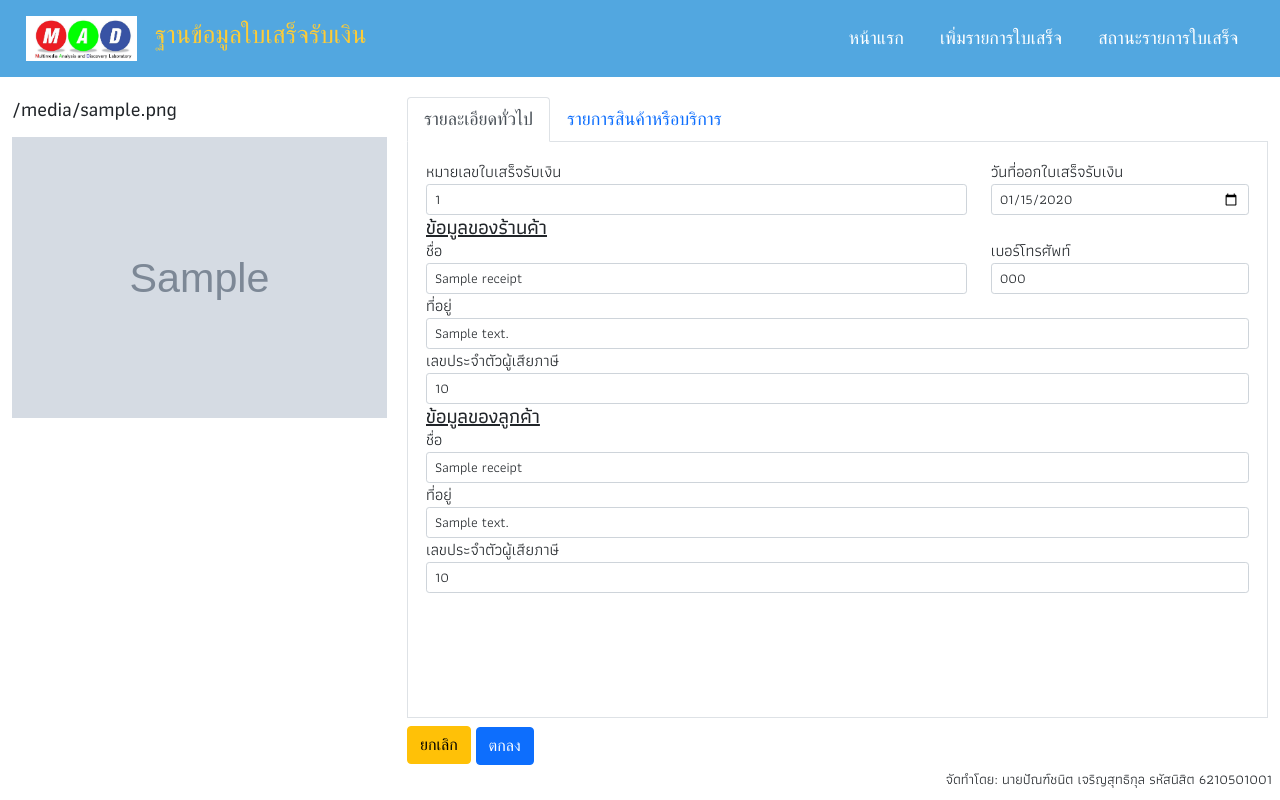
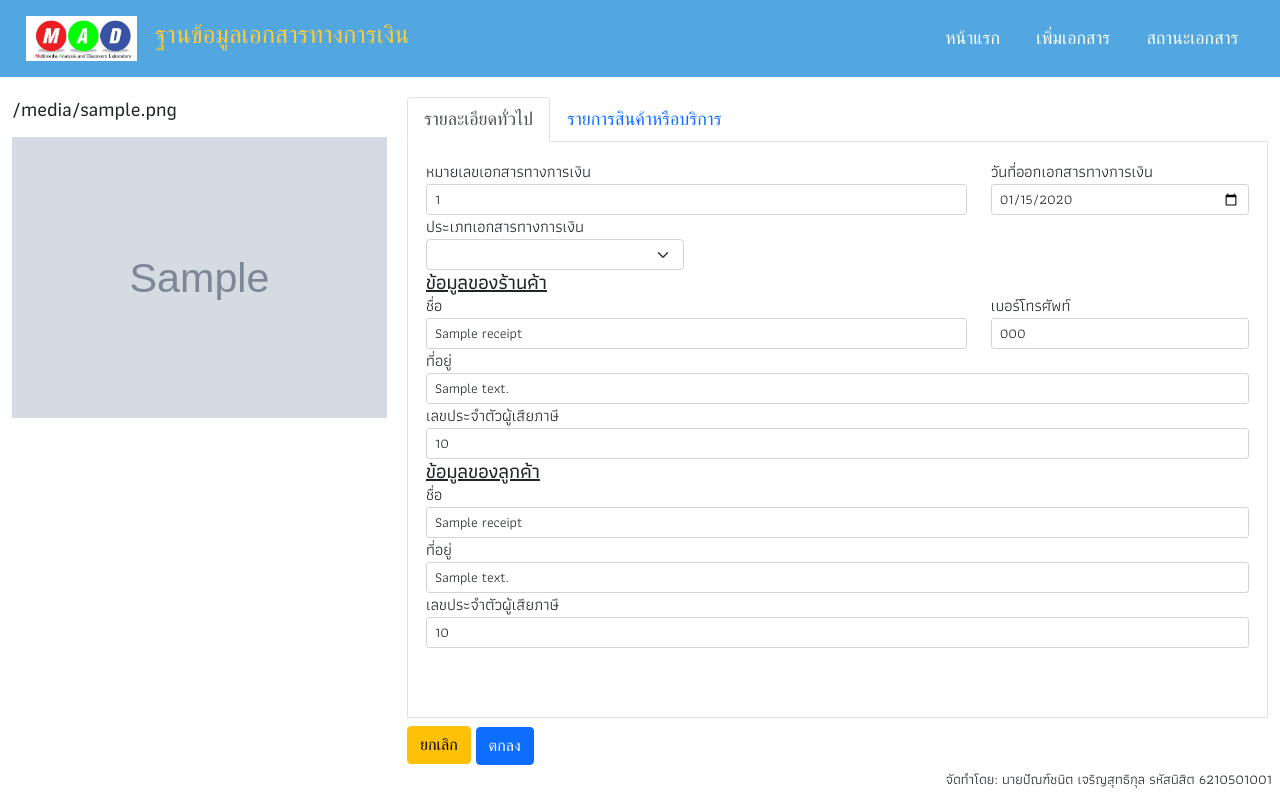
Before and after one commit to pant411/Final-Project-Web-Pantchanit, a FastAPI app: template templates/EditAndCheckReceipt.html in a window 1280 px wide. Run offline with FastAPI, Linux system fonts and the light colour scheme; the template is opened without the code that fills it: most values are stand-ins (such as "Sample title", 1, 10 or a date in 2020); grey boxes marked "Sample" are stand-in pictures; lists and menus that the app fills with data are empty; parts of the project's set-up code (start-up, migrations or seed data) failed here and were passed over; some libraries are stand-ins or nearby versions; some web fonts are replaced.

Commit message:
update about type receipt

```diff
--- a/static/js/EditAndCheckReceipt.js
+++ b/static/js/EditAndCheckReceipt.js
@@ -16,6 +16,7 @@ async function submitUpdateListItem(receipt_id) {
   let addressCust = document.getElementById("input-receipt-addressCust").value
   let taxIDCust = document.getElementById("input-receipt-taxIDCust").value
   let type_item = document.getElementById("type-item-dropdown").value;
+  let type_receipt = document.getElementById("type-receipt-dropdown").value;
   if (receiptID) {
     payloadReceipt['receiptID'] = receiptID
   }
@@ -45,6 +46,9 @@ async function submitUpdateListItem(receipt_id) {
   }
   if (type_item) {
     payloadReceipt["type_item"] = type_item
+  }
+  if (type_receipt) {
+    payloadReceipt["type_receipt"] = type_receipt
   }
   // console.log(payloadReceipt);
   for (let ele of listItem) {
--- a/templates/EditAndCheckReceipt.html
+++ b/templates/EditAndCheckReceipt.html
@@ -1,6 +1,6 @@
 {% extends 'base.html' %}
 
-{% block title %} <title>แก้ไขข้อมูลใบเสร็จรับเงิน</title> {% endblock %}
+{% block title %} <title>แก้ไขข้อมูลเอกสารทางการเงิน</title> {% endblock %}
 
 {% block content %}
 <div class="container-fluid my-content content-receipt">
@@ -25,7 +25,7 @@
                     <!--form action="{{'/receipts/editonereceipt/%s'%receipt_data.id }}" method="post" enctype="multipart/form-data" -->
                         <div class="row">
                             <div class="form-group col-8">
-                                <label for="input-receipt-id">หมายเลขใบเสร็จรับเงิน</label>
+                                <label for="input-receipt-id">หมายเลขเอกสารทางการเงิน</label>
                                 {% if receipt_data.receiptID == None %}
                                 <input class="form-control form-control-sm" id="input-receipt-id" type="text" name="receiptID">
                                 {% else %}
@@ -33,7 +33,7 @@
                                 {% endif %}
                             </div>
                             <div class="form-group col-4">
-                                <label for="input-receipt-date">วันที่ออกใบเสร็จรับเงิน</label>
+                                <label for="input-receipt-date">วันที่ออกเอกสารทางการเงิน</label>
                                 {% if receipt_data.dateReceipt == None %}
                                 <input class="form-control form-control-sm" id="input-receipt-date" name="dateReceipt" type="date">
                                 {% else %}
@@ -41,6 +41,60 @@
                                 {% endif %}
                             </div>
                         </div>
+
+                        <div class="row">
+                            <div class="form-group col-4">
+                                <label for="type-receipt-dropdown">ประเภทเอกสารทางการเงิน</label>
+                                <select id="type-receipt-dropdown" class="form-select form-select-sm" aria-label=".form-select-sm example">
+                                    {% if receipt_data.type_receipt == 0 %}
+                                    <option value="0" selected>ใบเสร็จรับเงิน</option>
+                                    <option value="1">ใบเสนอราคา</option>
+                                    <option value="2">ใบแจ้งหนี้</option>
+                                    <option value="3" >ใบส่งของ</option>
+                                    <option value="4" >ใบส่งสินค้า</option>
+                                    <option value="5">ใบกำกับภาษี</option>
+                                    {% elif receipt_data.type_receipt == 1 %}
+                                    <option value="0">ใบเสร็จรับเงิน</option>
+                                    <option value="1" selected>ใบเสนอราคา</option>
+                                    <option value="2">ใบแจ้งหนี้</option>
+                                    <option value="3" >ใบส่งของ</option>
+                                    <option value="4" >ใบส่งสินค้า</option>
+                                    <option value="5">ใบกำกับภาษี</option>
+                                    {% elif receipt_data.type_receipt == 2 %}
+                                    <option value="0">ใบเสร็จรับเงิน</option>
+                                    <option value="1">ใบเสนอราคา</option>
+                                    <option value="2" selected>ใบแจ้งหนี้</option>
+                                    <option value="3" >ใบส่งของ</option>
+                                    <option value="4" >ใบส่งสินค้า</option>
+                                    <option value="5">ใบกำกับภาษี</option>
+                                    {% elif receipt_data.type_receipt == 3 %}
+                                    <option value="0">ใบเสร็จรับเงิน</option>
+                                    <option value="1">ใบเสนอราคา</option>
+                                    <option value="2">ใบแจ้งหนี้</option>
+                                    <option value="3" selected>ใบส่งของ</option>
+                                    <option value="4">ใบส่งสินค้า</option>
+                                    <option value="5">ใบกำกับภาษี</option>
+                                    {% elif receipt_data.type_receipt == 4 %}
+                                    <option value="0">ใบเสร็จรับเงิน</option>
+                                    <option value="1">ใบเสนอราคา</option>
+                                    <option value="2">ใบแจ้งหนี้</option>
+                                    <option value="3">ใบส่งของ</option>
+                                    <option value="4" selected>ใบส่งสินค้า</option>
+                                    <option value="5">ใบกำกับภาษี</option>
+                                    {% elif receipt_data.type_receipt == 5 %}
+                                    <option value="0">ใบเสร็จรับเงิน</option>
+                                    <option value="1">ใบเสนอราคา</option>
+                                    <option value="2">ใบแจ้งหนี้</option>
+                                    <option value="3">ใบส่งของ</option>
+                                    <option value="4">ใบส่งสินค้า</option>
+                                    <option value="5" selected>ใบกำกับภาษี</option>
+                                    {% endif %}
+                                </select>
+                            </div>
+
+
+                        </div>
+
                         <h5 id="input-shop">ข้อมูลของร้านค้า</h5>
                         <div class="row">
                             <div class="form-group col-8">
--- a/templates/add.html
+++ b/templates/add.html
@@ -6,7 +6,7 @@
 <div class="container-lg upload-page">
     <form action="/receipts/submitmultiple" method="post" enctype="multipart/form-data" id="formAdd">
         <div class="form-group mb-3 buttonHolder" id="form-submit">
-            <h3 id="describe-upload-img">ท่านสามารถเพิ่มข้อมูลใบเสร็จรับเงินโดยการอัพโหลดรูปภาพเข้าสู่ระบบได้สูงสุดครั้งละ 10 ไฟล์รูปภาพ</h3>
+            <h3 id="describe-upload-img">ท่านสามารถเพิ่มข้อมูลเอกสารทางการเงินโดยการอัพโหลดรูปภาพเข้าสู่ระบบได้สูงสุดครั้งละ 10 ไฟล์</h3>
             <input title="upload image" id="myfiles" class="form-control" name="files" type="file" accept="image/*" multiple>
             <p id="type-file-image-describe">* รองรับชนิดไฟล์ bmp, jpg, jpeg, png, tiff และ tif เท่านั้น</p>
             <input type="submit" class="btn btn-primary mr-2 text-center" >
--- a/templates/listReceipt.html
+++ b/templates/listReceipt.html
@@ -37,6 +37,8 @@
                     <td class="text-center">ใบส่งของ</td>
                     {% elif ele["type_receipt"] == 4 %}
                     <td class="text-center">ใบส่งสินค้า</td>
+                    {% elif ele["type_receipt"] == 5 %}
+                    <td class="text-center">ใบกำกับภาษี</td>
                     {% endif %}
 
                     {% if ele["shopName"] %}
--- a/templates/navbar.html
+++ b/templates/navbar.html
@@ -2,13 +2,13 @@
     <!--p id="receipt-name">ฐานข้อมูลใบเสร็จรับเงิน</p-->
     <div class="logo-nav">
         <img src="/static/img/lablogo.jpg" id="size-nav-logo">
-        <p id="receipt-name">ฐานข้อมูลใบเสร็จรับเงิน</p>
+        <p id="receipt-name">ฐานข้อมูลเอกสารทางการเงิน</p>
     </div>
     <nav>
         <ul class="nav_links">
             <li><a href="/">หน้าแรก</a></li>
-            <li><a href="/addreceipt">เพิ่มรายการใบเสร็จ</a></li>
-            <li><a href="/statusreceipts">สถานะรายการใบเสร็จ</a></li>
+            <li><a href="/addreceipt">เพิ่มเอกสาร</a></li>
+            <li><a href="/statusreceipts">สถานะเอกสาร</a></li>
         </ul>
     </nav>
 </section>
--- a/templates/receiptdetail.html
+++ b/templates/receiptdetail.html
@@ -30,14 +30,14 @@
                     {% endif %}
 
                     {% if receipt_data.dateReceipt %}
-                    <h4>วันที่ออกใบเสร็จรับเงิน:
+                    <h4>วันที่ออกเอกสาร:
                         <script>
                             var datetime = new Date('{{receipt_data.dateReceipt}}');
                             document.write(datetime.toLocaleDateString('th-TH', {timeZone: 'Asia/Bangkok'}));
                         </script>
                     </h4>
                     {% else %}
-                    <h4>วันที่ออกใบเสร็จรับเงิน: ไม่พบข้อมูล</h4>
+                    <h4>วันที่ออกเอกสารทางการเงิน: ไม่พบข้อมูล</h4>
                     {% endif %}
 
                     <h4>ประเภทเอกสาร:
@@ -54,6 +54,8 @@
                         ใบส่งของ
                         {% elif receipt_data.type_receipt == 4 %}
                         ใบส่งสินค้า
+                        {% elif receipt_data.type_receipt == 5 %}
+                        ใบกำกับภาษี
                         {% endif %}
 
                     </h4>
```
